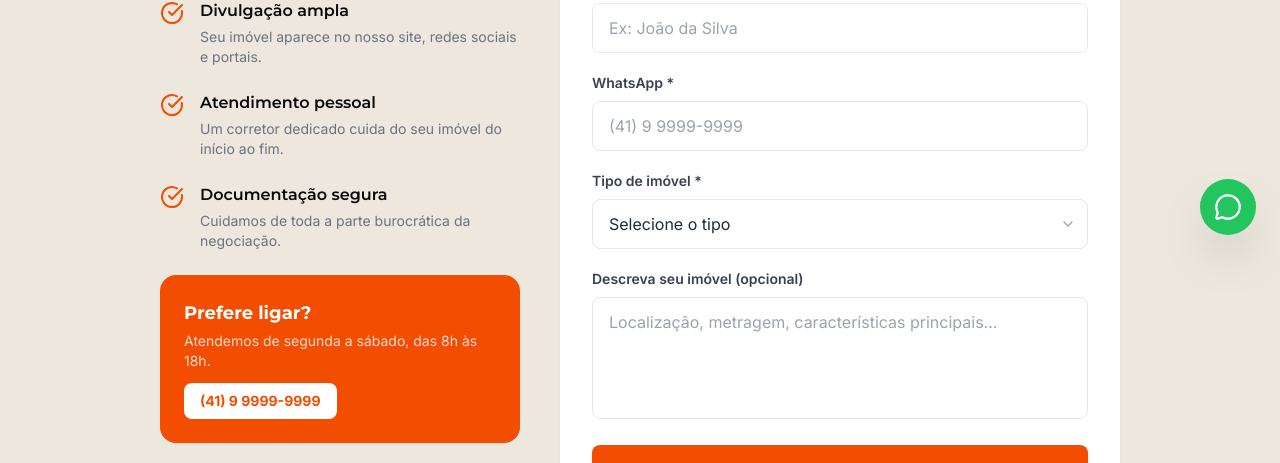
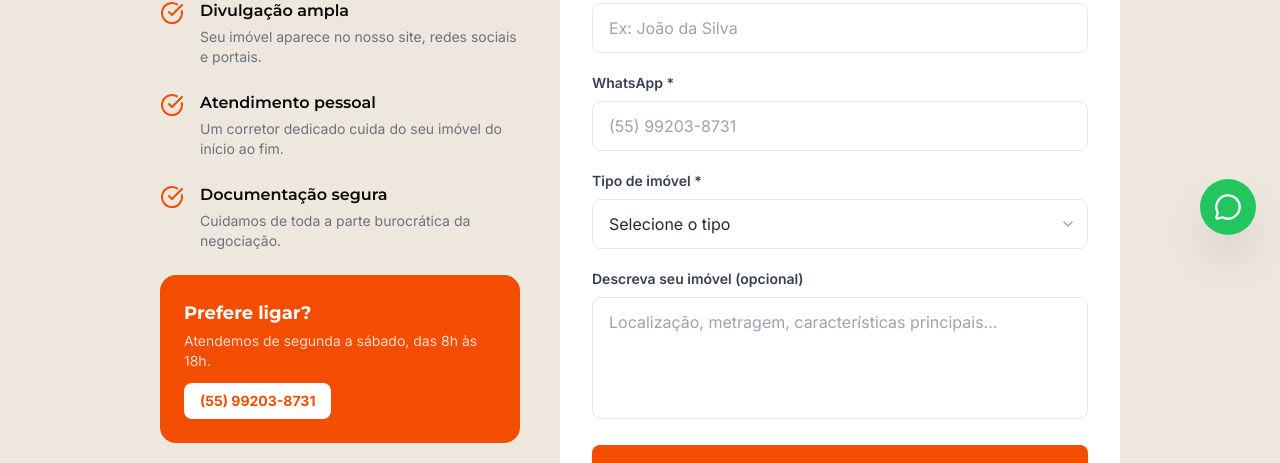
Before and after one commit to maxallen687/realty-project, a React (Vite) app: page /anuncie in a window 1280 px wide. Shown: the part 541-1004 px from the top of the page. Built offline with nearby package versions, Linux system fonts and the light colour scheme.

Commit message:
Update ListProperty component with new WhatsApp contact number for improved communication. Adjusted placeholder text to reflect the updated number.

```diff
--- a/src/pages/ListProperty.tsx
+++ b/src/pages/ListProperty.tsx
@@ -24,7 +24,7 @@ export default function ListProperty() {
       `*Tipo:* ${form.propertyType}\n` +
       (form.message ? `*Detalhes:* ${form.message}` : '')
     );
-    window.open(`https://wa.me/5541999999999?text=${msg}`, '_blank');
+    window.open(`https://wa.me/55992038731?text=${msg}`, '_blank');
     setSubmitted(true);
   };
 
@@ -71,8 +71,8 @@ export default function ListProperty() {
               <div className="bg-brand-orange rounded-2xl p-6 text-white">
                 <p className="font-heading font-bold text-lg mb-1">Prefere ligar?</p>
                 <p className="text-white/80 text-sm mb-3">Atendemos de segunda a sábado, das 8h às 18h.</p>
-                <a href="https://wa.me/5541999999999" target="_blank" rel="noopener noreferrer" className="bg-white text-brand-orange font-bold text-sm px-4 py-2 rounded-lg hover:bg-brand-gray transition-colors inline-block">
-                  (41) 9 9999-9999
+                <a href="https://wa.me/55992038731" target="_blank" rel="noopener noreferrer" className="bg-white text-brand-orange font-bold text-sm px-4 py-2 rounded-lg hover:bg-brand-gray transition-colors inline-block">
+                  (55) 99203-8731
                 </a>
               </div>
             </div>
@@ -110,7 +110,7 @@ export default function ListProperty() {
                     <input
                       type="tel"
                       required
-                      placeholder="(41) 9 9999-9999"
+                      placeholder="(55) 99203-8731"
                       value={form.whatsapp}
                       onChange={e => set('whatsapp', formatPhone(e.target.value))}
                       className="input-field"
```
